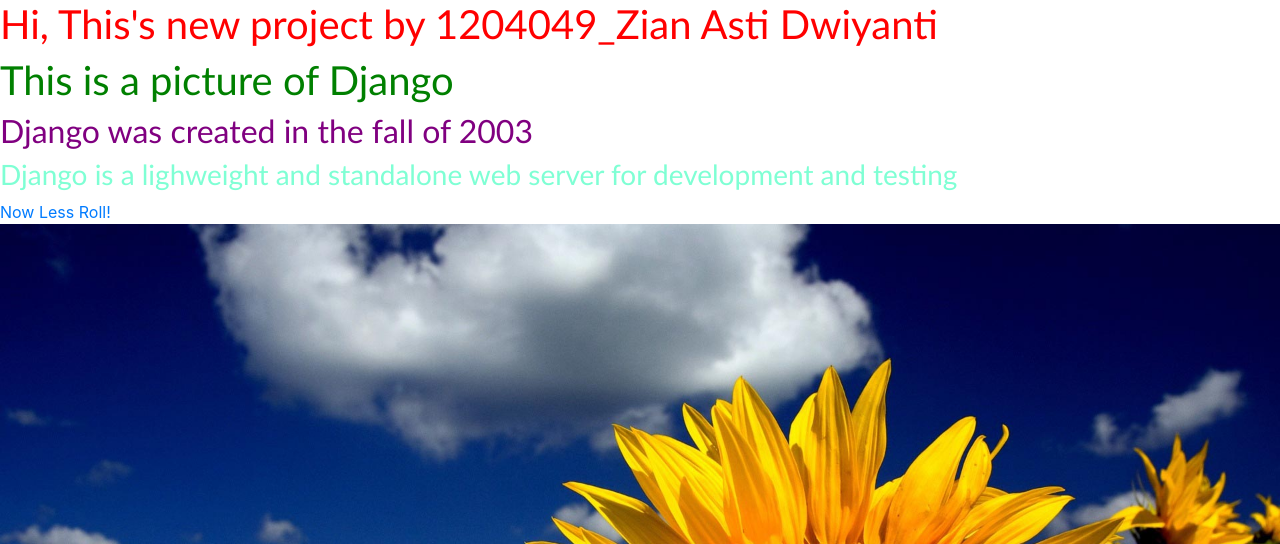
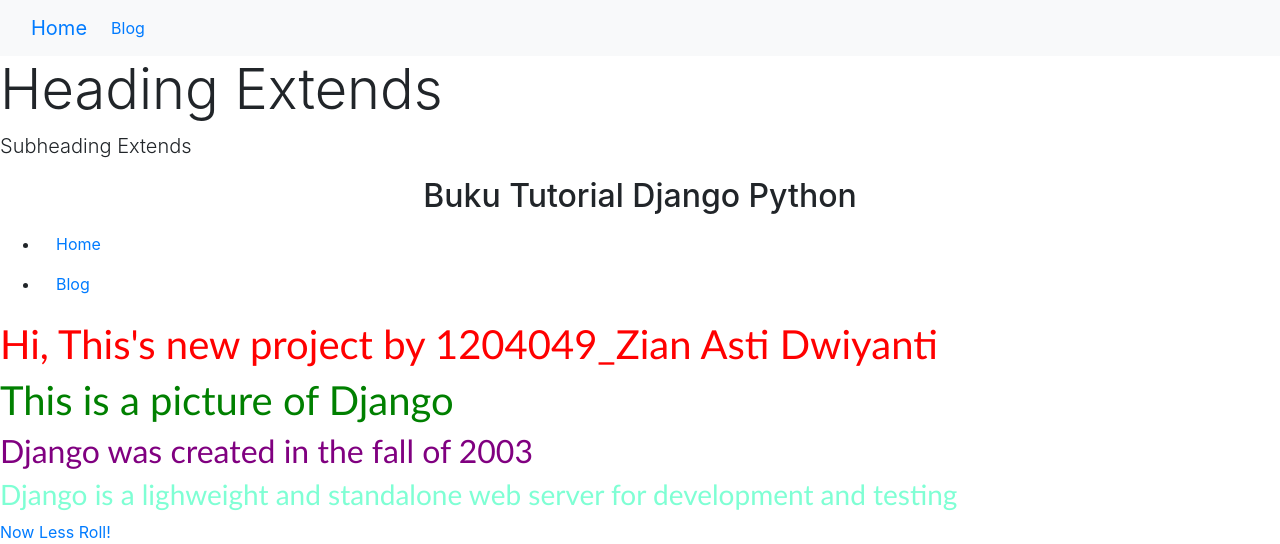
Before and after one commit to Zianasti/Project_KSI_1204049, a Django app: page / in a window 1280 px wide. Shown: the top 544 px of the page. Run offline with Django 3.2, Linux system fonts and the light colour scheme; some libraries are stand-ins or nearby versions.

Commit message:
Membuat URL

```diff
--- a/blog/urls.py
+++ b/blog/urls.py
@@ -2,7 +2,8 @@ from django.urls import path
 
 from . import views
 
+app_name = 'blog'
 urlpatterns = [
-    path('', views.index),
-    path('recent/', views.recent),
+    path('', views.index, name='index'),
+    path('recent/', views.recent, name='recent'),
 ]
--- a/mywebsite/urls.py
+++ b/mywebsite/urls.py
@@ -17,6 +17,7 @@ Including another URLconf
 from django.contrib import admin
 from django.urls import path, include
 from django.http import HttpResponse
+from django.urls import path,re_path
 
 from . import views
 
@@ -25,7 +26,8 @@ def index (request) :
 
 urlpatterns = [
     path('admin/', admin.site.urls),
-    path('blog/', include('blog.urls')),
-    path ('', views.index),
+    path('blog/', include('blog.urls', namespace='blog')),
+    path ('', views.index, name='index'),
     path('about/',views.about),
+    re_path(r'^articles/(?P<year>[0-9]{4})/$', views.articles, name='dinamis'),
 ]
--- a/mywebsite/views.py
+++ b/mywebsite/views.py
@@ -6,3 +6,8 @@ def index(request):
 
 def about(request):
     return HttpResponse("About")
+
+def articles(request,year) :
+    year=year
+    str=year
+    return HttpResponse(year)
--- a/templates/index.html
+++ b/templates/index.html
@@ -13,6 +13,19 @@
         <link rel="stylesheet" href="{% static 'vendor/bootstrap/bootstrap.css' %}">
     </head>
     <body>
+        {% include "snippets/navbar.html"%}
+
+        {%block header%}
+        <h2 class="display-4">Heading Extends</h2>
+        <p class="lead">Subheading Extends</p>
+        {% endblock header %}
+        <h2 align="center">Buku Tutorial Django Python</h2>
+        <div id="menu">
+            <ul>
+            <li class="nav-item"><a class="nav-link" href="{%url "index" %}" title="" >Home</a></li>
+            <li class="nav-item"><a class="nav-link" href="{%url "blog:index" %}" title="" >Blog</a></li>
+            </ul>
+        </div>
         <h1 id ="h1_pertama">Hi, This's new project by 1204049_Zian Asti Dwiyanti</h1>
         <h1 id="h1_kedua">This is a picture of Django</h1>
         <h2 id="h2">Django was created in the fall of 2003</h2>
@@ -21,19 +34,7 @@
         <a href="https://www.djangoproject.com/">Now Less Roll!</a>
         <img id="banner" src="{% static 'blog/img/sunflowers.jpg'%}" alt="">
 
-        <!-- {% include "snippets/navbar.html"%}
 
-        {%block header%}
-        <h2 class="display-4">Heading Extends</h2>
-        <p class="lead">Subheading Extends</p>
-        {% endblock header %}
-        <h2 align="center">Buku Tutorial Django Python</h2>
-        <div id="menu">
-            <ul>
-            <li><a href="/">Home</a></li>
-            <li><a href="/blog/">Blog</a></li>
-            </ul>
-        </div> -->
 
 
         <!-- <div class="jumbotron">
```
Also changed, not shown: blog/views.py (line endings or trailing spaces).
